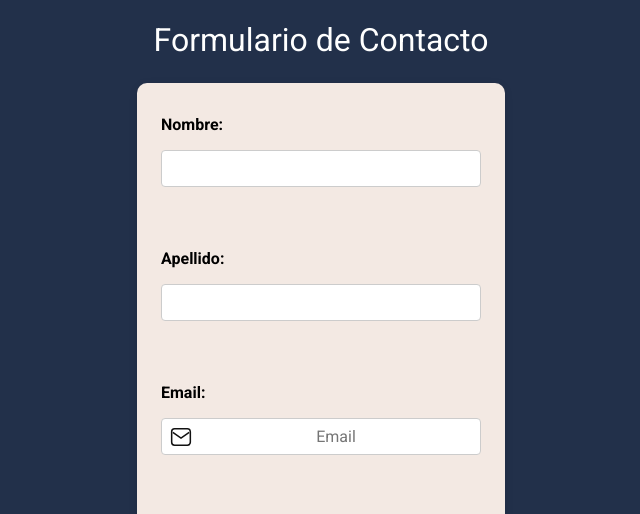
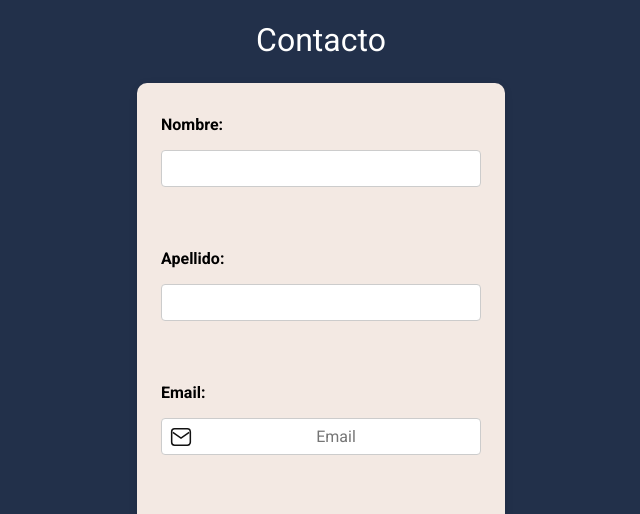
Before and after one commit to ChristianCBA/ProyectoEquipo, a plain HTML site: page index.html in a window 1280 px wide. Shown: the top 514 px of the page, without its empty margins (319-959 px from the left). Drawn offline with Linux system fonts and the light colour scheme.

Commit message:
Nacho corrige H1 por Contacto

```diff
--- a/index.html
+++ b/index.html
@@ -10,7 +10,7 @@
     <link rel="stylesheet" href="estilo.css">
 </head>
 <body>
-    <h1>Formulario de Contacto</h1>
+    <h1>Contacto</h1>
     <form>
         <label for="nombre">Nombre:</label>
         <input type="text" id="nombre" name="nombre" required><br><br>
```
